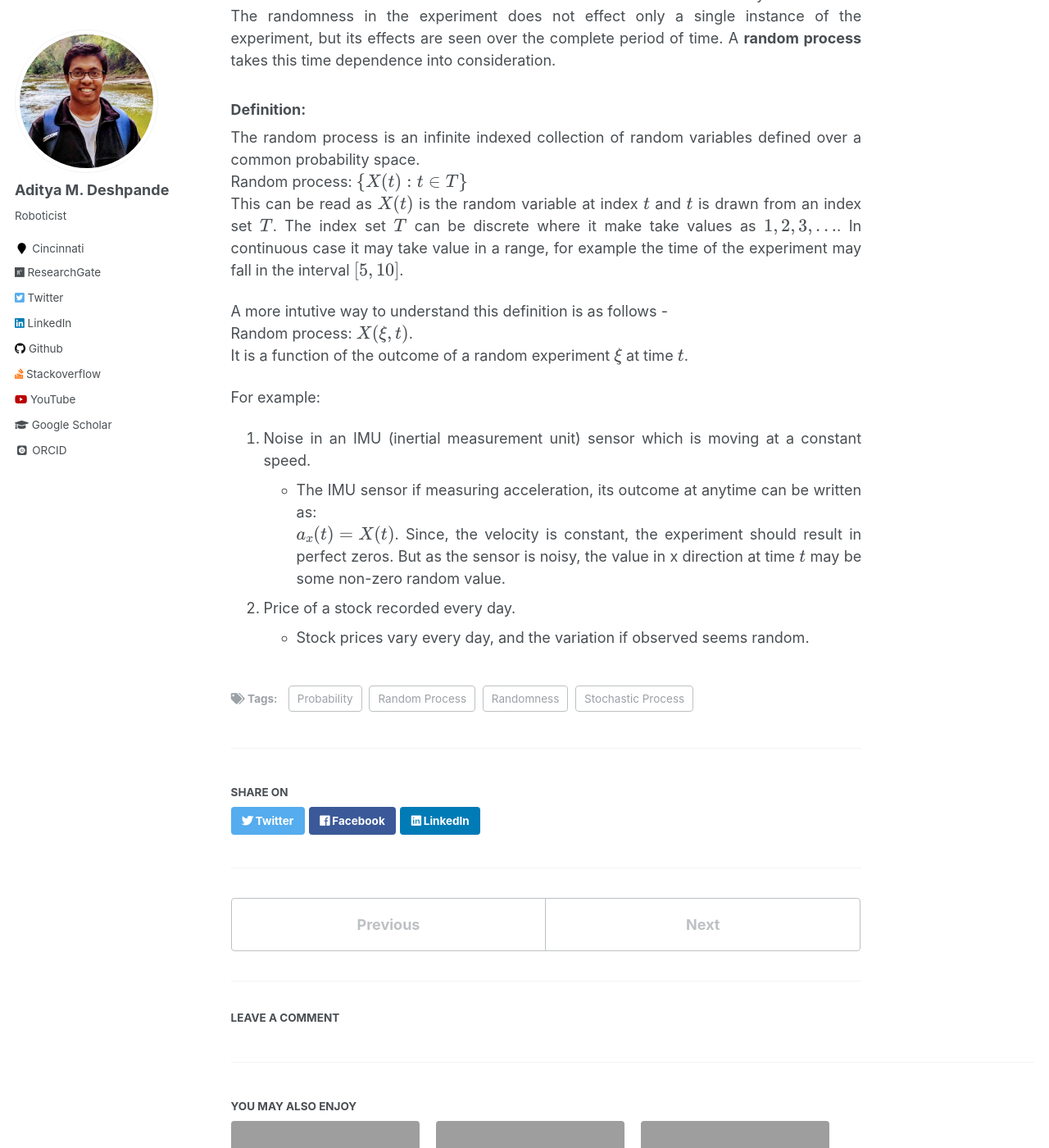
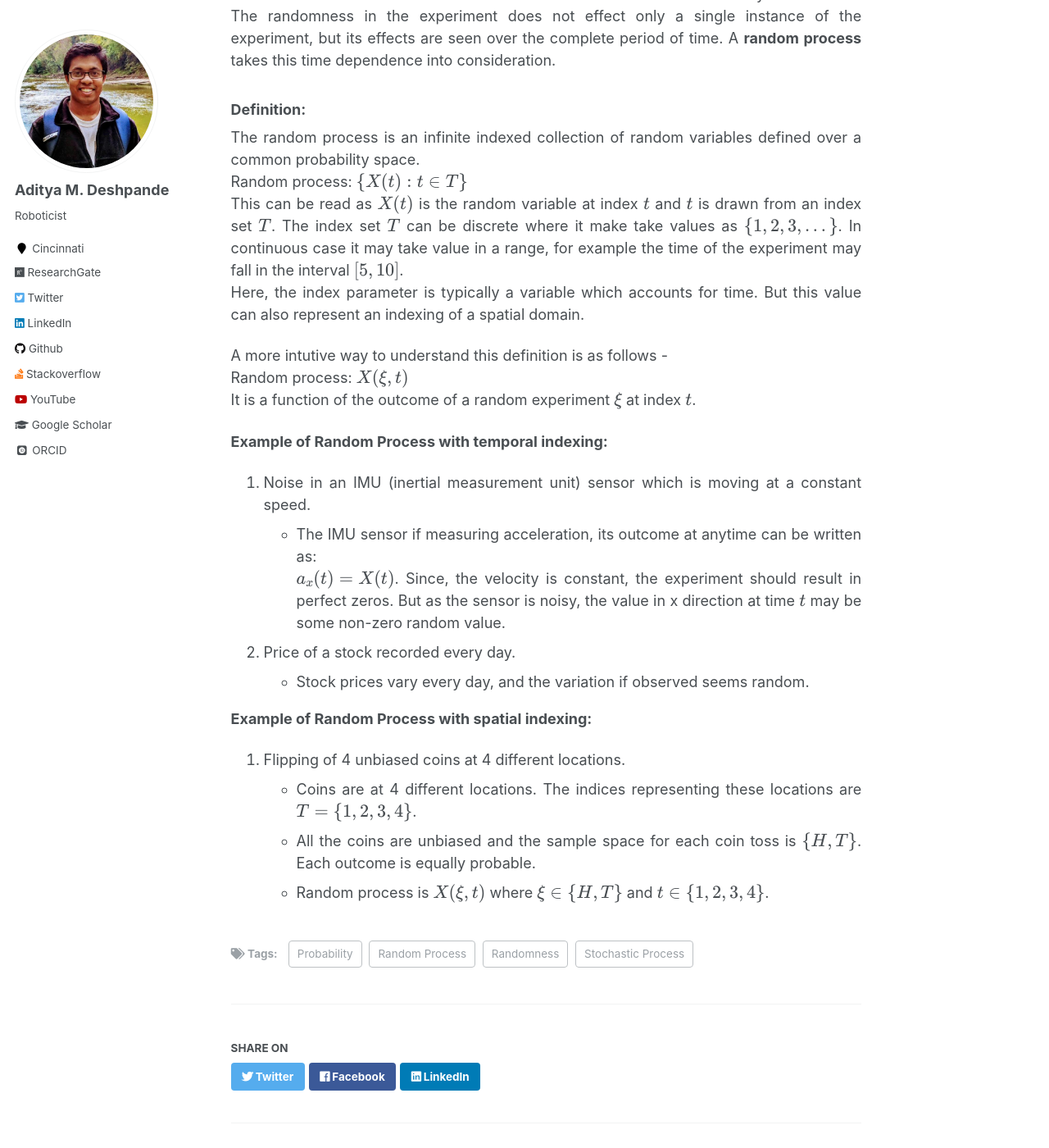
Before and after one commit to adipandas/adipandas.github.io, a Jekyll site: the page built from _posts/2019-09-01-random-process.md, in a window 1280 px wide and 1400 px high, scrolled down 1466 px. Shown: the whole window at 82% size. Built offline with Jekyll 4.4.1, drawn with Linux system fonts in a browser that asks for light colours; some web fonts are replaced; formulas are drawn with MathJax 3; comment, search, counter and statistics services are not loaded; some of the changed text lies outside the part shown.

Commit message:
Update 2019-09-01-random-process.md

```diff
--- a/_posts/2019-09-01-random-process.md
+++ b/_posts/2019-09-01-random-process.md
@@ -44,17 +44,24 @@ Random Process depends on random variable as well as time. In an experiment, one
 ### Definition:
 The random process is an infinite indexed collection of random variables defined over a common probability space.
 Random process: $$\{X(t): t\in T\}$$
-This can be read as $$X(t)$$ is the random variable at index $$t$$ and $$t$$ is drawn from an index set $$T$$. The index set $$T$$ can be discrete where it make take values as $${1, 2, 3, ...}$$. In continuous case it may take value in a range, for example the time of the experiment may fall in the interval $$[5, 10]$$.
+This can be read as $$X(t)$$ is the random variable at index $$t$$ and $$t$$ is drawn from an index set $$T$$. The index set $$T$$ can be discrete where it make take values as $$\{1, 2, 3, ...\}$$. In continuous case it may take value in a range, for example the time of the experiment may fall in the interval $$[5, 10]$$.
+Here, the index parameter is typically a variable which accounts for time. But this value can also represent an indexing of a spatial domain.
 
 A more intutive way to understand this definition is as follows -
-Random process: $$X(\xi, t)$$.
-It is a function of the outcome of a random experiment $$\xi$$ at time $$t$$.
+Random process: $$X(\xi, t)$$
+It is a function of the outcome of a random experiment $$\xi$$ at index $$t$$.
 
-
-For example:
+**Example of Random Process with temporal indexing:**
 1. Noise in an IMU (inertial measurement unit) sensor which is moving at a constant speed.
   * The IMU sensor if measuring acceleration, its outcome at anytime can be written as:
    $$a_{x}(t) = X(t)$$.
    Since, the velocity is constant, the experiment should result in perfect zeros. But as the sensor is noisy, the value in x direction at time $$t$$ may be some non-zero random value.
 2. Price of a stock recorded every day.
   * Stock prices vary every day, and the variation if observed seems random.
+
+
+**Example of Random Process with spatial indexing:**
+1. Flipping of 4 unbiased coins at 4 different locations.
+  * Coins are at 4 different locations. The indices representing these locations are $$T=\{1, 2, 3, 4\}$$.
+  * All the coins are unbiased and the sample space for each coin toss is $$\{H, T\}$$. Each outcome is equally probable.
+  * Random process is $$X(\xi, t)$$ where $$\xi \in \{H, T\}$$ and $$t \in \{1, 2, 3, 4\}$$.
```
